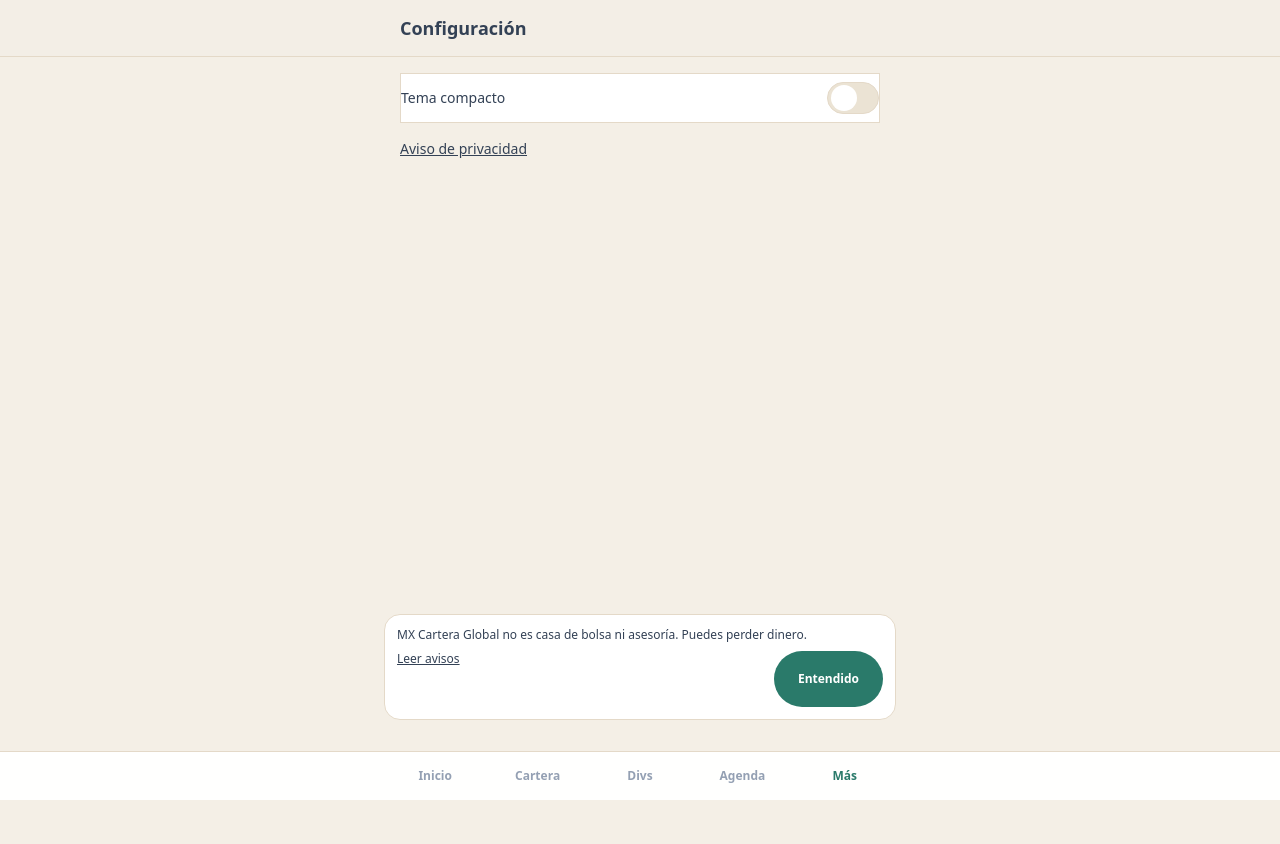
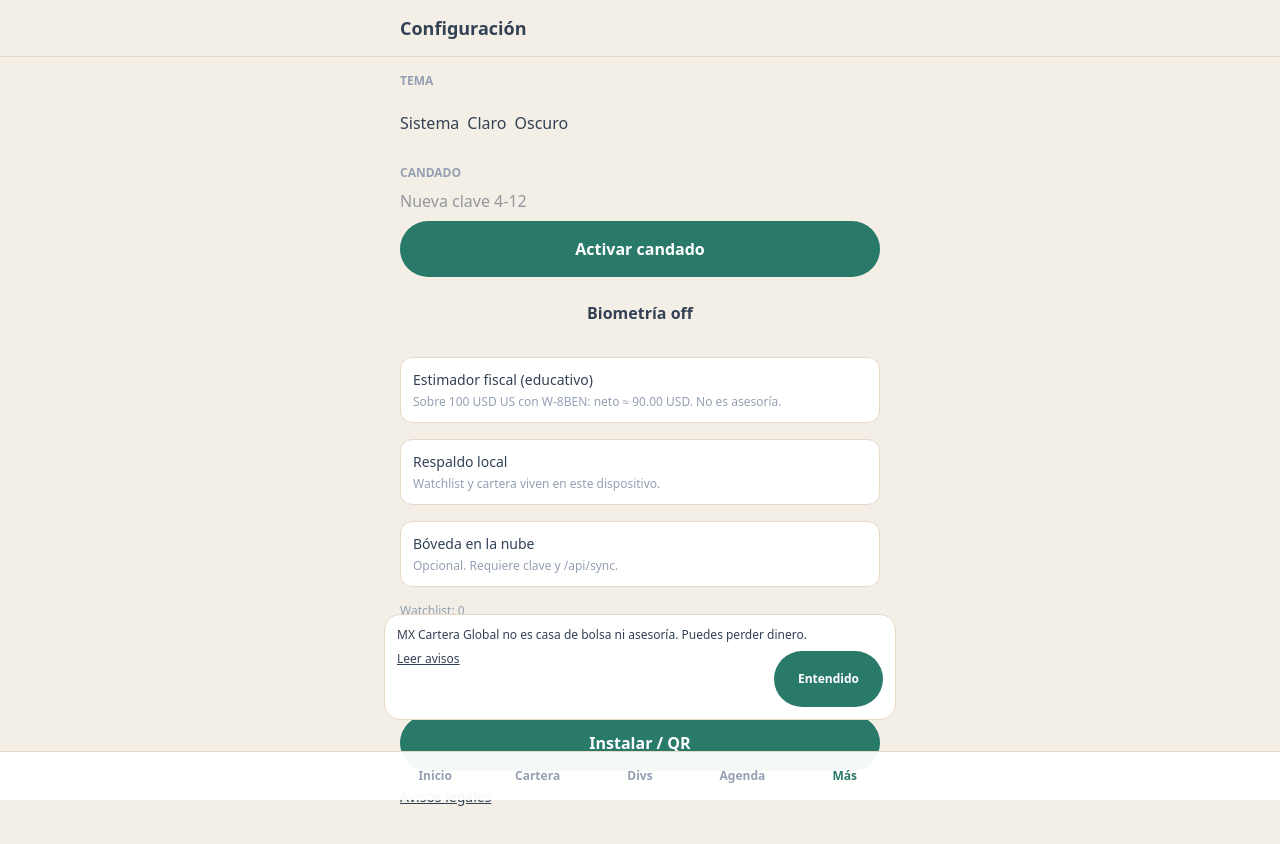
Before and after one commit to muecojulio/mxcarteraglobal, a Next.js app in the folder marketpulse/: page /settings in a window 1280 px wide. Shown: the top 844 px of the page. Before the commit the page ends 800 px from the top, so only its background shows below. Built offline with nearby package versions, Linux system fonts and the light colour scheme.

Commit message:
Restore settings and dividends screens with supporting panels

```diff
--- a/marketpulse/src/app/dividends/page.tsx
+++ b/marketpulse/src/app/dividends/page.tsx
@@ -1,12 +1,55 @@
+"use client";
+import { useMemo, useState } from "react";
+import Link from "next/link";
+import { useQuotes, useDividends } from "@/lib/market-data/client";
+import { useUsdMxn, toMxn, formatMxn } from "@/lib/fx";
+const FEATURED = [
+  { symbol: "AAPL", name: "Apple Inc.", region: "US" as const },
+  { symbol: "MSFT", name: "Microsoft", region: "US" as const },
+  { symbol: "JNJ", name: "Johnson & Johnson", region: "US" as const },
+  { symbol: "KO", name: "Coca-Cola", region: "US" as const },
+  { symbol: "SCHD", name: "Schwab US Dividend ETF", region: "US" as const },
+  { symbol: "AMXL.MX", name: "América Móvil", region: "MX" as const },
+  { symbol: "WALMEX.MX", name: "Walmart México", region: "MX" as const },
+  { symbol: "GFNORTEO.MX", name: "Banorte", region: "MX" as const },
+];
 export default function DividendsPage() {
+  const [filter, setFilter] = useState<"ALL" | "MX" | "US">("ALL");
+  const [selected, setSelected] = useState<string | null>("AAPL");
+  const { fx } = useUsdMxn(120_000);
+  const list = useMemo(() => FEATURED.filter((f) => filter === "ALL" || f.region === filter), [filter]);
+  const { data: quotesData } = useQuotes(list.map((f) => f.symbol), 60_000);
+  const { data: divData, loading } = useDividends(selected);
+  const quotes = quotesData?.quotes ?? [];
   return (
     <div className="flex flex-col min-h-full">
       <header className="sticky top-0 z-40 bg-background/95 border-b border-border safe-top">
-        <div className="flex items-center px-4 h-14 max-w-lg mx-auto"><h1 className="text-lg font-bold">Dividendos</h1></div>
+        <div className="flex items-center justify-between px-4 h-14 max-w-lg mx-auto">
+          <h1 className="text-lg font-bold">Dividendos</h1>
+          <Link href="/dividends/analysis" className="text-primary text-sm">Análisis</Link>
+        </div>
       </header>
-      <main className="flex-1 max-w-lg mx-auto w-full px-4 py-4 text-sm text-muted space-y-3">
-        <p>Seguimiento de dividendos US/MX. Estimaciones educativas, no asesoría fiscal.</p>
-        <a href="/dividends/analysis" className="ui-btn ui-btn-primary">Análisis de dividendos</a>
+      <main className="flex-1 max-w-lg mx-auto w-full px-4 py-4 space-y-3">
+        <div className="flex gap-2">{(["ALL", "MX", "US"] as const).map((f) => (
+          <button key={f} type="button" className={filter === f ? "ui-chip ui-chip-active" : "ui-chip"} onClick={() => setFilter(f)}>{f}</button>
+        ))}</div>
+        {list.map((f) => {
+          const q = quotes.find((x) => x.symbol === f.symbol);
+          return (
+            <button key={f.symbol} type="button" onClick={() => setSelected(f.symbol)} className="w-full text-left bg-card border border-border rounded-xl p-3">
+              <p className="font-semibold text-sm">{f.symbol} <span className="text-muted font-normal">{f.name}</span></p>
+              {q ? <p className="text-xs text-muted">{formatMxn(toMxn(q.price, q.currency, fx?.usdMxn ?? null))}</p> : null}
+            </button>
+          );
+        })}
+        <section className="bg-card border border-border rounded-xl p-3">
+          <p className="text-sm font-medium">Historial {selected}</p>
+          {loading ? <p className="text-xs text-muted">Cargando…</p> : (divData?.dividends || []).slice(0, 8).map((d, i) => (
+            <p key={i} className="text-xs text-muted">{d.date} · {d.amount} {d.currency}</p>
+          ))}
+          {!loading && !divData?.dividends?.length ? <p className="text-xs text-muted">Sin historial en la API free.</p> : null}
+        </section>
+        <p className="text-[11px] text-muted">Estimaciones educativas. No es asesoría fiscal.</p>
       </main>
     </div>
   );
--- a/marketpulse/src/app/settings/page.tsx
+++ b/marketpulse/src/app/settings/page.tsx
@@ -1,20 +1,60 @@
 "use client";
-import { useState } from "react";
+import { useEffect, useState } from "react";
+import Link from "next/link";
+import { PortfolioBackup } from "@/components/PortfolioBackup";
+import { CloudVaultPanel } from "@/components/CloudVaultPanel";
+import { TaxEstimator } from "@/components/TaxEstimator";
+import { isLockEnabled, setPin, disableLock, registerBiometric, setBioPreferred, isBioPreferred, canUseWebAuthn, lockNow, getRecoveryContacts } from "@/lib/app-lock";
+import { persistSummary } from "@/lib/persist";
+import { getStoredTheme, applyTheme, type ThemeMode } from "@/components/ThemeProvider";
+const THEME_OPTIONS: { key: ThemeMode; label: string }[] = [
+  { key: "system", label: "Sistema" }, { key: "light", label: "Claro" }, { key: "dark", label: "Oscuro" },
+];
 export default function SettingsPage() {
-  const [on, setOn] = useState(false);
+  const [theme, setTheme] = useState<ThemeMode>("system");
+  const [lockOn, setLockOn] = useState(false);
+  const [bioOn, setBioOn] = useState(false);
+  const [newPin, setNewPin] = useState("");
+  const [lockMsg, setLockMsg] = useState("");
+  const [email, setEmail] = useState("");
+  const [phone, setPhone] = useState("");
+  const [recovery, setRecovery] = useState("");
+  useEffect(() => {
+    setTheme(getStoredTheme()); setLockOn(isLockEnabled()); setBioOn(isBioPreferred());
+    const c = getRecoveryContacts(); setEmail(c.email); setPhone(c.phone);
+  }, []);
+  const summary = persistSummary();
   return (
     <div className="flex flex-col min-h-full">
       <header className="sticky top-0 z-40 bg-background/95 border-b border-border safe-top">
         <div className="flex items-center px-4 h-14 max-w-lg mx-auto"><h1 className="text-lg font-bold">Configuración</h1></div>
       </header>
       <main className="flex-1 max-w-lg mx-auto w-full px-4 py-4 space-y-4">
-        <div className="flex items-center justify-between ui-row bg-card border border-border">
-          <span className="text-sm font-medium">Tema compacto</span>
-          <button type="button" className="ui-switch" role="switch" aria-checked={on} onClick={() => setOn((v) => !v)}>
-            <span className="ui-switch-track"><span className="ui-switch-thumb" /></span>
-          </button>
-        </div>
-        <a href="/legal/privacidad" className="block text-sm underline">Aviso de privacidad</a>
+        <section className="space-y-2">
+          <p className="text-xs font-semibold text-muted uppercase">Tema</p>
+          <div className="flex gap-2">{THEME_OPTIONS.map((o) => (
+            <button key={o.key} type="button" className={theme === o.key ? "ui-chip ui-chip-active" : "ui-chip"} onClick={() => { setTheme(o.key); applyTheme(o.key); }}>{o.label}</button>
+          ))}</div>
+        </section>
+        <section className="space-y-2">
+          <p className="text-xs font-semibold text-muted uppercase">Candado</p>
+          <input className="ui-input" type="password" placeholder="Nueva clave 4-12" value={newPin} onChange={(e) => setNewPin(e.target.value)} />
+          <button type="button" className="ui-btn ui-btn-primary w-full" onClick={async () => {
+            try { const r = await setPin(newPin, { email, phone }); setLockOn(true); setRecovery(r.recoveryCode); setLockMsg("Candado activo. Guarda el código."); }
+            catch (e) { setLockMsg(e instanceof Error ? e.message : "Error"); }
+          }}>Activar candado</button>
+          {lockOn && <button type="button" className="ui-btn w-full" onClick={() => { disableLock(); setLockOn(false); }}>Quitar candado</button>}
+          {canUseWebAuthn() && <button type="button" className="ui-btn w-full" onClick={async () => { const ok = await registerBiometric(); setBioOn(ok); setBioPreferred(ok); }}>Biometría {bioOn ? "on" : "off"}</button>}
+          {lockOn && <button type="button" className="ui-btn w-full" onClick={() => lockNow()}>Bloquear ahora</button>}
+          {recovery ? <p className="text-xs font-mono break-all">Recuperación: {recovery}</p> : null}
+          {lockMsg ? <p className="text-xs text-muted">{lockMsg}</p> : null}
+        </section>
+        <TaxEstimator />
+        <PortfolioBackup />
+        <CloudVaultPanel />
+        <section className="text-xs text-muted space-y-1">{summary.map((s) => <p key={s.key}>{s.label}: {String(s.items)}</p>)}</section>
+        <Link href="/install" className="ui-btn ui-btn-primary w-full">Instalar / QR</Link>
+        <Link href="/legal" className="block text-sm underline">Avisos legales</Link>
       </main>
     </div>
   );
--- /dev/null
+++ b/marketpulse/src/components/CloudVaultPanel.tsx
@@ -0,0 +1,4 @@
+"use client";
+export function CloudVaultPanel() {
+  return (<div className="bg-card border border-border rounded-xl p-3 text-sm"><p className="font-medium mb-1">Bóveda en la nube</p><p className="text-xs text-muted">Opcional. Requiere clave y /api/sync.</p></div>);
+}
--- /dev/null
+++ b/marketpulse/src/components/PortfolioBackup.tsx
@@ -0,0 +1,4 @@
+"use client";
+export function PortfolioBackup() {
+  return (<div className="bg-card border border-border rounded-xl p-3 text-sm"><p className="font-medium mb-1">Respaldo local</p><p className="text-xs text-muted">Watchlist y cartera viven en este dispositivo.</p></div>);
+}
--- /dev/null
+++ b/marketpulse/src/components/TaxEstimator.tsx
@@ -0,0 +1,6 @@
+"use client";
+import { estimateDividendTax } from "@/lib/tax-mx";
+export function TaxEstimator() {
+  const r = estimateDividendTax({ grossDividend: 100, assetKind: "us_stock", scenario: "w8ben" });
+  return (<div className="bg-card border border-border rounded-xl p-3 text-sm space-y-1"><p className="font-medium">Estimador fiscal (educativo)</p><p className="text-xs text-muted">Sobre 100 USD US con W-8BEN: neto ≈ {r.netApprox.toFixed(2)} USD. No es asesoría.</p></div>);
+}
--- a/marketpulse/src/components/ThemeProvider.tsx
+++ b/marketpulse/src/components/ThemeProvider.tsx
@@ -1,4 +1,18 @@
 "use client";
+export type ThemeMode = "system" | "light" | "dark";
+export function getStoredTheme(): ThemeMode {
+  if (typeof window === "undefined") return "system";
+  const t = localStorage.getItem("marketpulse_theme");
+  if (t === "light" || t === "dark" || t === "system") return t;
+  return "system";
+}
+export function applyTheme(mode: ThemeMode) {
+  const d = document.documentElement;
+  d.classList.remove("light", "dark");
+  localStorage.setItem("marketpulse_theme", mode);
+  if (mode === "light") d.classList.add("light");
+  else if (mode === "dark") d.classList.add("dark");
+}
 export default function ThemeProvider({ children }: { children: React.ReactNode }) {
   return <>{children}</>;
 }
```
